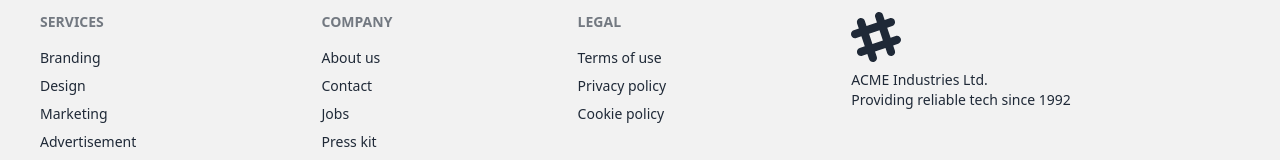
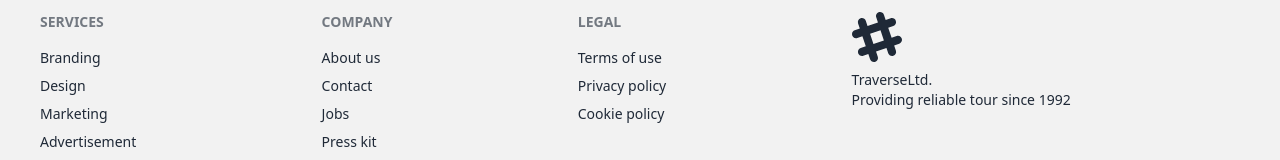
Before and after one commit to nahidraz23/traverse-client, a React (Vite) app: page / in a window 1280 px wide. Shown: the part 527-687 px from the top of the page. Built offline with nearby package versions, Linux system fonts and the light colour scheme; no server answers; a web font is replaced by a local one.

Commit message:
Footer section updated

```diff
--- a/src/Components/Shared/Footer.jsx
+++ b/src/Components/Shared/Footer.jsx
@@ -24,7 +24,7 @@
                 </nav>
                 <aside>
                     <svg width="50" height="50" viewBox="0 0 24 24" xmlns="http://www.w3.org/2000/svg" fillRule="evenodd" clipRule="evenodd" className="fill-current"><path d="M22.672 15.226l-2.432.811.841 2.515c.33 1.019-.209 2.127-1.23 2.456-1.15.325-2.148-.321-2.463-1.226l-.84-2.518-5.013 1.677.84 2.517c.391 1.203-.434 2.542-1.831 2.542-.88 0-1.601-.564-1.86-1.314l-.842-2.516-2.431.809c-1.135.328-2.145-.317-2.463-1.229-.329-1.018.211-2.127 1.231-2.456l2.432-.809-1.621-4.823-2.432.808c-1.355.384-2.558-.59-2.558-1.839 0-.817.509-1.582 1.327-1.846l2.433-.809-.842-2.515c-.33-1.02.211-2.129 1.232-2.458 1.02-.329 2.13.209 2.461 1.229l.842 2.515 5.011-1.677-.839-2.517c-.403-1.238.484-2.553 1.843-2.553.819 0 1.585.509 1.85 1.326l.841 2.517 2.431-.81c1.02-.33 2.131.211 2.461 1.229.332 1.018-.21 2.126-1.23 2.456l-2.433.809 1.622 4.823 2.433-.809c1.242-.401 2.557.484 2.557 1.838 0 .819-.51 1.583-1.328 1.847m-8.992-6.428l-5.01 1.675 1.619 4.828 5.011-1.674-1.62-4.829z"></path></svg>
-                    <p>ACME Industries Ltd.<br />Providing reliable tech since 1992</p>
+                    <p>TraverseLtd.<br />Providing reliable tour since 1992</p>
                 </aside>
             </footer>
             <footer className="footer items-center p-4 bg-neutral text-neutral-content">
```
